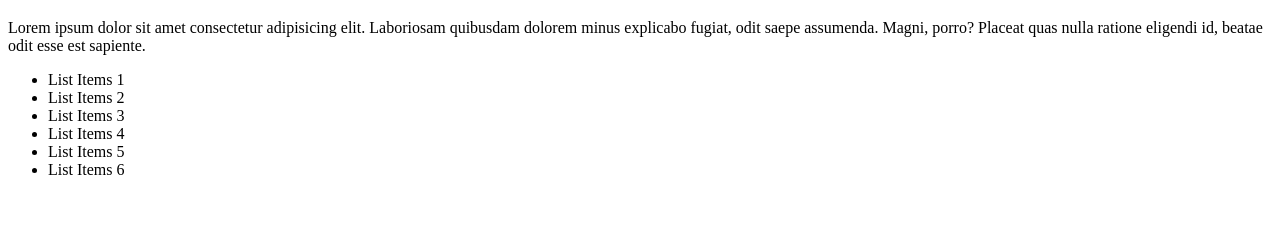
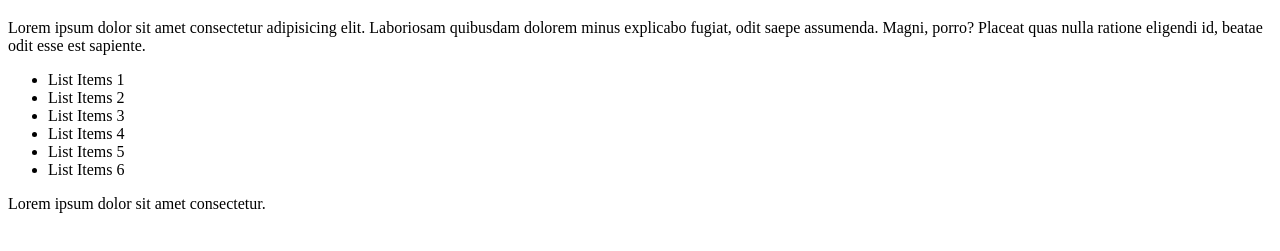
Before and after one commit to bijaypokhrel/git-tutorial, a website: page index.html in a window 1280 px wide. Shown: the part 61-312 px from the top of the page. Drawn offline with Linux system fonts and the light colour scheme.

```diff
--- a/index.html
+++ b/index.html
@@ -5,6 +5,7 @@
   <meta name="viewport" content="width=device-width, initial-scale=1.0">
   <title>Git Tutorial</title>
 </head>
+<body>
 <body>
   <h1>Awasome Git Tutorial</h1>
   <p>Lorem ipsum dolor sit amet consectetur adipisicing elit. Laboriosam quibusdam dolorem minus explicabo fugiat, odit saepe assumenda. Magni, porro? Placeat quas nulla ratione eligendi id, beatae odit esse est sapiente.</p>
@@ -16,6 +17,7 @@
     <li>List Items 5</li>
     <li>List Items 6</li>
   </ul>
+  <p>Lorem ipsum dolor sit amet consectetur.</p>
 
 </body>
 
```
Also changed, not shown: package.json (added, +24 -0 lines), templates/test.html (added), 2 other files.
